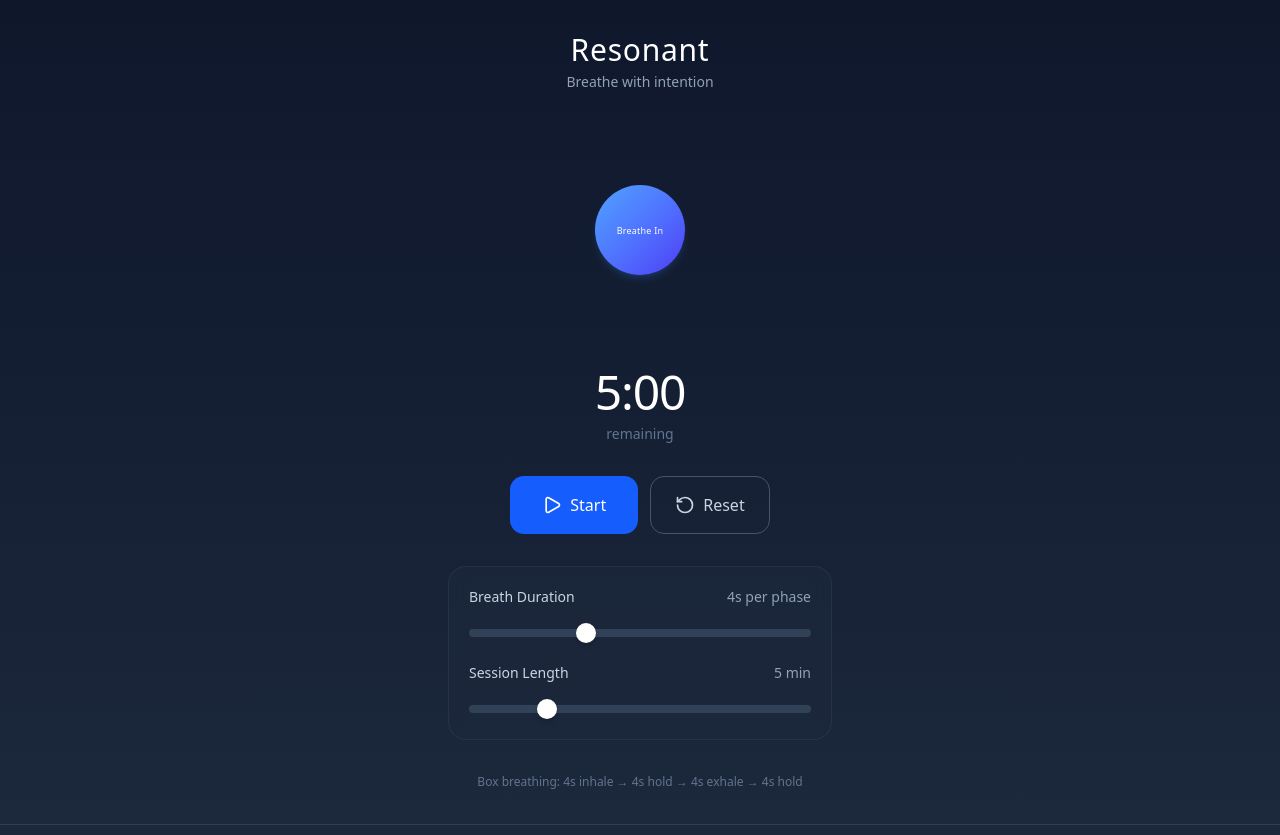
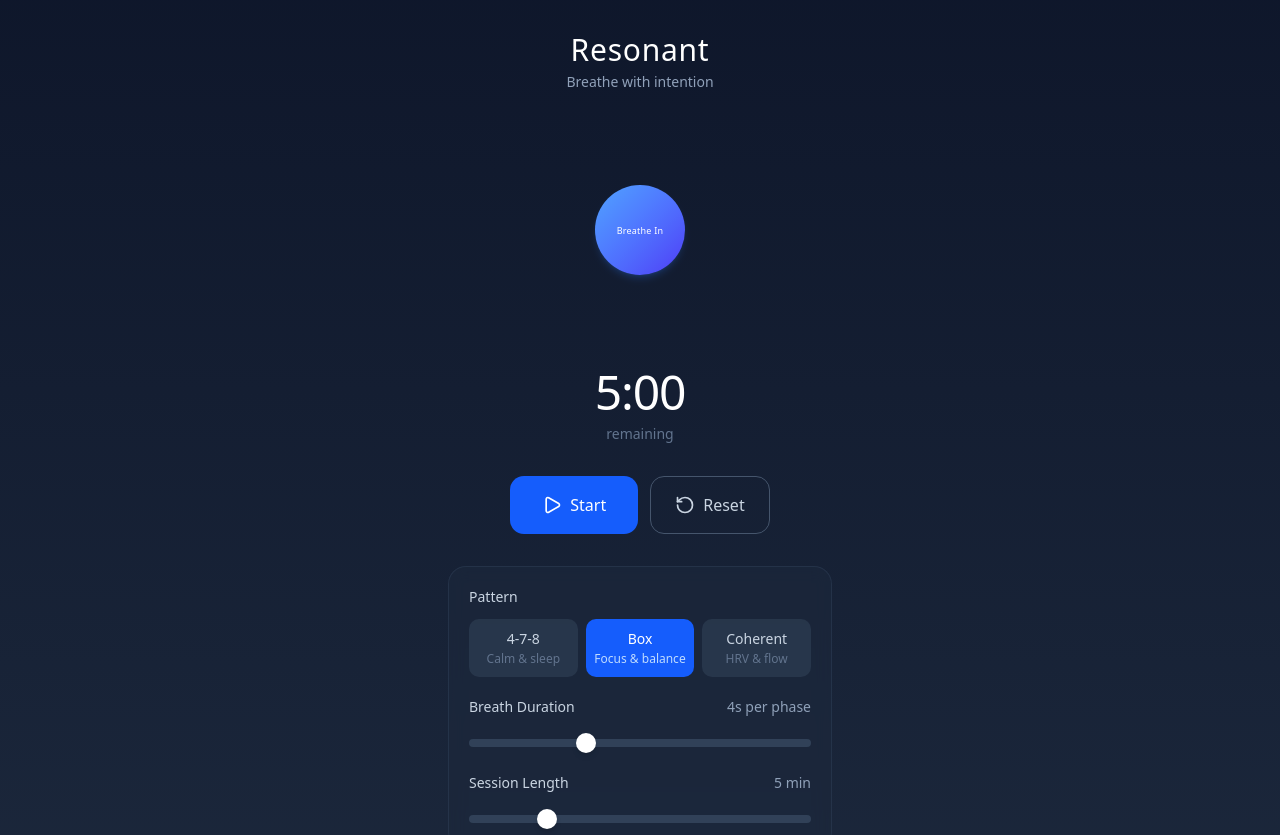
Before and after one commit to kaufmanhenry/resonant, a Next.js app: page / in a window 1280 px wide. Shown: the top 835 px of the page. Built offline with nearby package versions, Linux system fonts and the light colour scheme.

Commit message:
feat: breathing patterns (box/4-7-8/coherent) + session complete screen

```diff
--- a/src/app/page.tsx
+++ b/src/app/page.tsx
@@ -13,106 +13,164 @@ const phaseLabels: Record<BreathPhase, string> = {
   holdOut: "Hold",
 };
 
-// Generate a chime sound using Web Audio API
+// ─── Audio ────────────────────────────────────────────────────────────────────
+
 function playChime(audioContext: AudioContext, frequency: number = 523.25) {
-  // Ensure context is running before playing
-  if (audioContext.state === 'suspended') {
-    audioContext.resume();
+  if (audioContext.state === "suspended") audioContext.resume();
+  const osc = audioContext.createOscillator();
+  const gain = audioContext.createGain();
+  osc.connect(gain);
+  gain.connect(audioContext.destination);
+  osc.frequency.value = frequency;
+  osc.type = "sine";
+  gain.gain.setValueAtTime(0.3, audioContext.currentTime);
+  gain.gain.exponentialRampToValueAtTime(0.001, audioContext.currentTime + 0.5);
+  osc.start(audioContext.currentTime);
+  osc.stop(audioContext.currentTime + 0.5);
 }
 
-  const oscillator = audioContext.createOscillator();
-  const gainNode = audioContext.createGain();
-
-  oscillator.connect(gainNode);
-  gainNode.connect(audioContext.destination);
-
-  oscillator.frequency.value = frequency;
-  oscillator.type = "sine";
-
-  gainNode.gain.setValueAtTime(0.3, audioContext.currentTime);
-  gainNode.gain.exponentialRampToValueAtTime(
-    0.001,
-    audioContext.currentTime + 0.5
-  );
-
-  oscillator.start(audioContext.currentTime);
-  oscillator.stop(audioContext.currentTime + 0.5);
-}
-
-// Distinct 3-note ascending completion chime (C5 → E5 → G5)
+// C5 → E5 → G5 ascending chime on session complete
 function playCompletionChime(audioContext: AudioContext) {
-  if (audioContext.state === 'suspended') {
-    audioContext.resume();
-  }
-
-  const notes = [523.25, 659.25, 783.99]; // C5, E5, G5
+  if (audioContext.state === "suspended") audioContext.resume();
+  const notes = [523.25, 659.25, 783.99];
   const now = audioContext.currentTime;
-
   notes.forEach((freq, i) => {
     const osc = audioContext.createOscillator();
     const gain = audioContext.createGain();
-
     osc.connect(gain);
     gain.connect(audioContext.destination);
-
     osc.type = "sine";
     osc.frequency.value = freq;
-
-    const startTime = now + i * 0.3;
-    gain.gain.setValueAtTime(0, startTime);
-    gain.gain.linearRampToValueAtTime(0.45, startTime + 0.03);
-    gain.gain.exponentialRampToValueAtTime(0.001, startTime + 1.4);
-
-    osc.start(startTime);
-    osc.stop(startTime + 1.4);
+    const t = now + i * 0.3;
+    gain.gain.setValueAtTime(0, t);
+    gain.gain.linearRampToValueAtTime(0.45, t + 0.03);
+    gain.gain.exponentialRampToValueAtTime(0.001, t + 1.4);
+    osc.start(t);
+    osc.stop(t + 1.4);
   });
 }
 
-// Different frequencies for different phases
 const phaseFrequencies: Record<BreathPhase, number> = {
-  inhale: 523.25, // C5
-  holdIn: 659.25, // E5
-  exhale: 392.0, // G4
-  holdOut: 329.63, // E4
+  inhale: 523.25,   // C5
+  holdIn: 659.25,   // E5
+  exhale: 392.0,    // G4
+  holdOut: 329.63,  // E4
 };
+
+// ─── Patterns ─────────────────────────────────────────────────────────────────
+
+type PatternId = "box" | "478" | "coherent";
+
+interface BreathPattern {
+  id: PatternId;
+  name: string;
+  tagline: string;
+  // Zero means skip this phase
+  phases: Record<BreathPhase, number>;
+}
+
+const PATTERNS: Record<PatternId, BreathPattern> = {
+  box: {
+    id: "box",
+    name: "Box",
+    tagline: "Focus & balance",
+    phases: { inhale: 4, holdIn: 4, exhale: 4, holdOut: 4 },
+  },
+  "478": {
+    id: "478",
+    name: "4-7-8",
+    tagline: "Calm & sleep",
+    phases: { inhale: 4, holdIn: 7, exhale: 8, holdOut: 0 },
+  },
+  coherent: {
+    id: "coherent",
+    name: "Coherent",
+    tagline: "HRV & flow",
+    phases: { inhale: 5, holdIn: 0, exhale: 5, holdOut: 0 },
+  },
+};
+
+const ALL_PHASES: BreathPhase[] = ["inhale", "holdIn", "exhale", "holdOut"];
+
+function getEffectiveDurations(
+  pattern: BreathPattern,
+  boxDuration: number
+): Record<BreathPhase, number> {
+  if (pattern.id === "box") {
+    return { inhale: boxDuration, holdIn: boxDuration, exhale: boxDuration, holdOut: boxDuration };
+  }
+  return pattern.phases;
+}
+
+function getActivePhases(durations: Record<BreathPhase, number>): BreathPhase[] {
+  return ALL_PHASES.filter((p) => durations[p] > 0);
+}
+
+function formatPatternLabel(durations: Record<BreathPhase, number>): string {
+  const active = ALL_PHASES.filter((p) => durations[p] > 0);
+  return active.map((p) => `${durations[p]}s ${phaseLabels[p].toLowerCase()}`).join(" → ");
+}
+
+// ─── Component ────────────────────────────────────────────────────────────────
 
 export default function Home() {
   const [isRunning, setIsRunning] = useState(false);
+  const [isComplete, setIsComplete] = useState(false);
   const [phase, setPhase] = useState<BreathPhase>("inhale");
   const [phaseProgress, setPhaseProgress] = useState(0);
+  const [selectedPatternId, setSelectedPatternId] = useState<PatternId>("box");
   const [breathDuration, setBreathDuration] = useState(4);
   const [sessionMinutes, setSessionMinutes] = useState(5);
   const [elapsedSeconds, setElapsedSeconds] = useState(0);
+  const [cyclesCompleted, setCyclesCompleted] = useState(0);
   const [audioUnlocked, setAudioUnlocked] = useState(false);
 
   const audioContextRef = useRef<AudioContext | null>(null);
+  const phaseDurationsRef = useRef<Record<BreathPhase, number>>(PATTERNS.box.phases);
+  const activePhasesRef = useRef<BreathPhase[]>(ALL_PHASES);
+  const currentPhaseRef = useRef<BreathPhase>("inhale");
 
-  // Initialize and resume AudioContext - required for iOS/mobile
+  const selectedPattern = PATTERNS[selectedPatternId];
+
+  // Keep refs in sync with settings
+  useEffect(() => {
+    const durations = getEffectiveDurations(selectedPattern, breathDuration);
+    phaseDurationsRef.current = durations;
+    activePhasesRef.current = getActivePhases(durations);
+  }, [selectedPatternId, breathDuration]);
+
+  // Keep currentPhaseRef in sync with phase state
+  useEffect(() => {
+    currentPhaseRef.current = phase;
+  }, [phase]);
+
+  // Reset phase when pattern changes (while not running)
+  useEffect(() => {
+    if (!isRunning) {
+      setPhase("inhale");
+      setPhaseProgress(0);
+    }
+  }, [selectedPatternId]);
+
+  // ── Audio unlock ────────────────────────────────────────────────────────────
   const initAudio = useCallback(async () => {
     if (!audioContextRef.current) {
       audioContextRef.current = new AudioContext();
     }
-    // iOS requires explicit resume after user gesture
-    if (audioContextRef.current.state === 'suspended') {
+    if (audioContextRef.current.state === "suspended") {
       await audioContextRef.current.resume();
     }
     setAudioUnlocked(true);
   }, []);
 
-  // Unlock audio on first user interaction (before they even press Start)
-  // This helps ensure audio works reliably on mobile PWAs
   useEffect(() => {
     const unlockAudio = async () => {
       if (audioUnlocked) return;
-
       try {
-        if (!audioContextRef.current) {
-          audioContextRef.current = new AudioContext();
-        }
-        if (audioContextRef.current.state === 'suspended') {
+        if (!audioContextRef.current) audioContextRef.current = new AudioContext();
+        if (audioContextRef.current.state === "suspended") {
           await audioContextRef.current.resume();
         }
-        // Play a silent buffer to fully unlock audio on iOS
         const buffer = audioContextRef.current.createBuffer(1, 1, 22050);
         const source = audioContextRef.current.createBufferSource();
         source.buffer = buffer;
@@ -120,51 +178,51 @@ export default function Home() {
         source.start(0);
         setAudioUnlocked(true);
       } catch (e) {
-        console.warn('Audio unlock failed:', e);
+        console.warn("Audio unlock failed:", e);
       }
     };
-
-    // Unlock on any user interaction
-    const events = ['touchstart', 'touchend', 'click', 'keydown'];
-    events.forEach(e => document.addEventListener(e, unlockAudio, { once: true }));
-
-    return () => {
-      events.forEach(e => document.removeEventListener(e, unlockAudio));
-    };
+    const events = ["touchstart", "touchend", "click", "keydown"];
+    events.forEach((e) => document.addEventListener(e, unlockAudio, { once: true }));
+    return () => events.forEach((e) => document.removeEventListener(e, unlockAudio));
   }, [audioUnlocked]);
 
-  const phaseOrder: BreathPhase[] = ["inhale", "holdIn", "exhale", "holdOut"];
-
+  // ── Main interval ────────────────────────────────────────────────────────────
   useEffect(() => {
     if (!isRunning) return;
-
     const intervalMs = 50;
-    const phaseDurationMs = breathDuration * 1000;
 
     const interval = setInterval(() => {
+      // Elapsed time / session end
       setElapsedSeconds((prev) => {
         const newElapsed = prev + intervalMs / 1000;
         if (newElapsed >= sessionMinutes * 60) {
           setIsRunning(false);
-          if (audioContextRef.current) {
-            playCompletionChime(audioContextRef.current);
-          }
-          return 0;
+          setIsComplete(true);
+          if (audioContextRef.current) playCompletionChime(audioContextRef.current);
+          return prev; // keep for display on complete screen
         }
         return newElapsed;
       });
 
+      // Phase progress
       setPhaseProgress((prev) => {
-        const newProgress = prev + intervalMs / phaseDurationMs;
+        const currentDuration = phaseDurationsRef.current[currentPhaseRef.current] * 1000;
+        const newProgress = prev + intervalMs / currentDuration;
         if (newProgress >= 1) {
           setPhase((currentPhase) => {
-            const currentIndex = phaseOrder.indexOf(currentPhase);
-            const nextPhase = phaseOrder[(currentIndex + 1) % phaseOrder.length];
+            const activePhases = activePhasesRef.current;
+            const currentIndex = activePhases.indexOf(currentPhase);
+            const nextIndex = (currentIndex + 1) % activePhases.length;
+            const nextPhase = activePhases[nextIndex];
+
+            // Count a cycle each time we wrap back to the first phase
+            if (nextIndex === 0) {
+              setCyclesCompleted((c) => c + 1);
+            }
 
             if (audioContextRef.current) {
               playChime(audioContextRef.current, phaseFrequencies[nextPhase]);
             }
-
             return nextPhase;
           });
           return 0;
@@ -174,46 +232,54 @@ export default function Home() {
     }, intervalMs);
 
     return () => clearInterval(interval);
-  }, [isRunning, breathDuration, sessionMinutes]);
+  }, [isRunning, sessionMinutes]);
 
+  // Play opening chime when session starts
   useEffect(() => {
     if (isRunning && audioContextRef.current) {
       playChime(audioContextRef.current, phaseFrequencies[phase]);
     }
   }, [isRunning]);
 
+  // ── Handlers ─────────────────────────────────────────────────────────────────
   const handleStart = async () => {
     await initAudio();
     setIsRunning(true);
   };
 
-  const handlePause = () => {
-    setIsRunning(false);
-  };
+  const handlePause = () => setIsRunning(false);
 
   const handleReset = () => {
     setIsRunning(false);
+    setIsComplete(false);
     setPhase("inhale");
     setPhaseProgress(0);
     setElapsedSeconds(0);
+    setCyclesCompleted(0);
   };
 
+  const handleRestart = () => {
+    setIsComplete(false);
+    setPhase("inhale");
+    setPhaseProgress(0);
+    setElapsedSeconds(0);
+    setCyclesCompleted(0);
+  };
+
+  const handleSelectPattern = (id: PatternId) => {
+    if (isRunning) return;
+    setSelectedPatternId(id);
+  };
+
+  // ── Circle animation ──────────────────────────────────────────────────────────
   const getCircleScale = () => {
-    const baseScale = 0.5;
-    const maxScale = 1;
-    const scaleRange = maxScale - baseScale;
-
+    const base = 0.5;
+    const range = 0.5;
     switch (phase) {
-      case "inhale":
-        return baseScale + scaleRange * phaseProgress;
-      case "holdIn":
-        return maxScale;
-      case "exhale":
-        return maxScale - scaleRange * phaseProgress;
-      case "holdOut":
-        return baseScale;
-      default:
-        return baseScale;
+      case "inhale":   return base + range * phaseProgress;
+      case "holdIn":   return 1;
+      case "exhale":   return 1 - range * phaseProgress;
+      case "holdOut":  return base;
     }
   };
 
@@ -224,10 +290,79 @@ export default function Home() {
   };
 
   const remainingSeconds = sessionMinutes * 60 - elapsedSeconds;
+  const effectiveDurations = getEffectiveDurations(selectedPattern, breathDuration);
 
+  // ── Session Complete Screen ───────────────────────────────────────────────────
+  if (isComplete) {
     return (
       <div className="min-h-[100dvh] flex flex-col">
-      {/* Main content - vertically centered, with safe area for Dynamic Island */}
+        <div className="flex-1 flex flex-col items-center justify-center px-6 py-8">
+          <div className="w-full max-w-sm space-y-8 text-center">
+            {/* Icon */}
+            <div className="flex items-center justify-center">
+              <div className="w-24 h-24 rounded-full bg-gradient-to-br from-blue-400 to-indigo-600 shadow-lg shadow-blue-500/30 flex items-center justify-center text-4xl">
+                🌿
+              </div>
+            </div>
+
+            {/* Title */}
+            <div>
+              <h2 className="text-3xl font-light text-white tracking-wide">
+                Session complete
+              </h2>
+              <p className="text-slate-400 text-sm mt-2">Nice work. Take a moment.</p>
+            </div>
+
+            {/* Stats */}
+            <div className="bg-slate-800/60 backdrop-blur-sm border border-slate-700/50 rounded-2xl p-6">
+              <div className="grid grid-cols-3 gap-4">
+                <div>
+                  <p className="text-2xl font-light text-white tabular-nums">
+                    {sessionMinutes}
+                  </p>
+                  <p className="text-slate-400 text-xs mt-1">minutes</p>
+                </div>
+                <div>
+                  <p className="text-2xl font-light text-white tabular-nums">
+                    {cyclesCompleted}
+                  </p>
+                  <p className="text-slate-400 text-xs mt-1">cycles</p>
+                </div>
+                <div>
+                  <p className="text-2xl font-light text-white">
+                    {selectedPattern.name}
+                  </p>
+                  <p className="text-slate-400 text-xs mt-1">pattern</p>
+                </div>
+              </div>
+            </div>
+
+            {/* Actions */}
+            <div className="flex flex-col gap-3">
+              <button
+                onClick={handleRestart}
+                className="w-full flex items-center justify-center gap-2 px-8 py-4 bg-blue-600 hover:bg-blue-500 active:bg-blue-700 text-white font-medium rounded-xl transition-colors touch-manipulation"
+              >
+                <Play className="h-5 w-5" />
+                Go again
+              </button>
+              <button
+                onClick={handleReset}
+                className="w-full flex items-center justify-center gap-2 px-8 py-4 bg-transparent border border-slate-600 hover:border-slate-500 hover:bg-slate-800/50 active:bg-slate-700/50 text-slate-300 font-medium rounded-xl transition-colors touch-manipulation"
+              >
+                Done
+              </button>
+            </div>
+          </div>
+        </div>
+        <Footer />
+      </div>
+    );
+  }
+
+  // ── Main screen ───────────────────────────────────────────────────────────────
+  return (
+    <div className="min-h-[100dvh] flex flex-col">
       <div className="flex-1 flex flex-col items-center justify-center px-6 py-8 pt-[max(2rem,env(safe-area-inset-top))]">
         <div className="w-full max-w-sm space-y-8">
 
@@ -241,11 +376,7 @@ export default function Home() {
           <div className="flex items-center justify-center py-4">
             <div
               className="rounded-full bg-gradient-to-br from-blue-400 to-indigo-600 shadow-lg shadow-blue-500/20 transition-transform duration-100 ease-out flex items-center justify-center"
-              style={{
-                width: "180px",
-                height: "180px",
-                transform: `scale(${getCircleScale()})`,
-              }}
+              style={{ width: "180px", height: "180px", transform: `scale(${getCircleScale()})` }}
             >
               <span className="text-white text-lg font-light tracking-wide">
                 {phaseLabels[phase]}
@@ -253,7 +384,7 @@ export default function Home() {
             </div>
           </div>
 
-          {/* Timer Display */}
+          {/* Timer */}
           <div className="text-center">
             <p className="text-5xl font-light text-white tabular-nums tracking-tight">
               {formatTime(remainingSeconds)}
@@ -261,7 +392,7 @@ export default function Home() {
             <p className="text-slate-500 text-sm mt-2">remaining</p>
           </div>
 
-          {/* Controls - large touch targets for mobile */}
+          {/* Controls */}
           <div className="flex justify-center gap-3">
             {!isRunning ? (
               <button
@@ -291,7 +422,35 @@ export default function Home() {
 
           {/* Settings Card */}
           <div className="bg-slate-800/60 backdrop-blur-sm border border-slate-700/50 rounded-2xl p-5 space-y-5">
-            {/* Breath Duration */}
+
+            {/* Pattern Selector */}
+            <div>
+              <label className="text-sm font-medium text-slate-300 block mb-3">
+                Pattern
+              </label>
+              <div className="grid grid-cols-3 gap-2">
+                {(Object.values(PATTERNS) as BreathPattern[]).map((pattern) => (
+                  <button
+                    key={pattern.id}
+                    onClick={() => handleSelectPattern(pattern.id)}
+                    disabled={isRunning}
+                    className={`flex flex-col items-center gap-0.5 py-2.5 px-2 rounded-lg text-center transition-colors touch-manipulation disabled:opacity-50 disabled:cursor-not-allowed ${
+                      selectedPatternId === pattern.id
+                        ? "bg-blue-600 text-white"
+                        : "bg-slate-700/60 text-slate-300 hover:bg-slate-700 active:bg-slate-600"
+                    }`}
+                  >
+                    <span className="text-sm font-medium">{pattern.name}</span>
+                    <span className={`text-xs ${selectedPatternId === pattern.id ? "text-blue-200" : "text-slate-500"}`}>
+                      {pattern.tagline}
+                    </span>
+                  </button>
+                ))}
+              </div>
+            </div>
+
+            {/* Breath Duration (box only) */}
+            {selectedPatternId === "box" && (
               <div>
                 <div className="flex justify-between items-center mb-3">
                   <label className="text-sm font-medium text-slate-300">
@@ -321,6 +480,7 @@ export default function Home() {
                     [&::-webkit-slider-thumb]:active:scale-110"
                 />
               </div>
+            )}
 
             {/* Session Length */}
             <div>
@@ -354,14 +514,13 @@ export default function Home() {
             </div>
           </div>
 
-          {/* Info text */}
+          {/* Pattern description */}
           <p className="text-center text-slate-500 text-xs leading-relaxed">
-            Box breathing: {breathDuration}s inhale → {breathDuration}s hold →{" "}
-            {breathDuration}s exhale → {breathDuration}s hold
+            {formatPatternLabel(effectiveDurations)}
           </p>
+
         </div>
       </div>
-
       <Footer />
     </div>
   );
```
Lines whose indentation alone changed are shown as unchanged.
